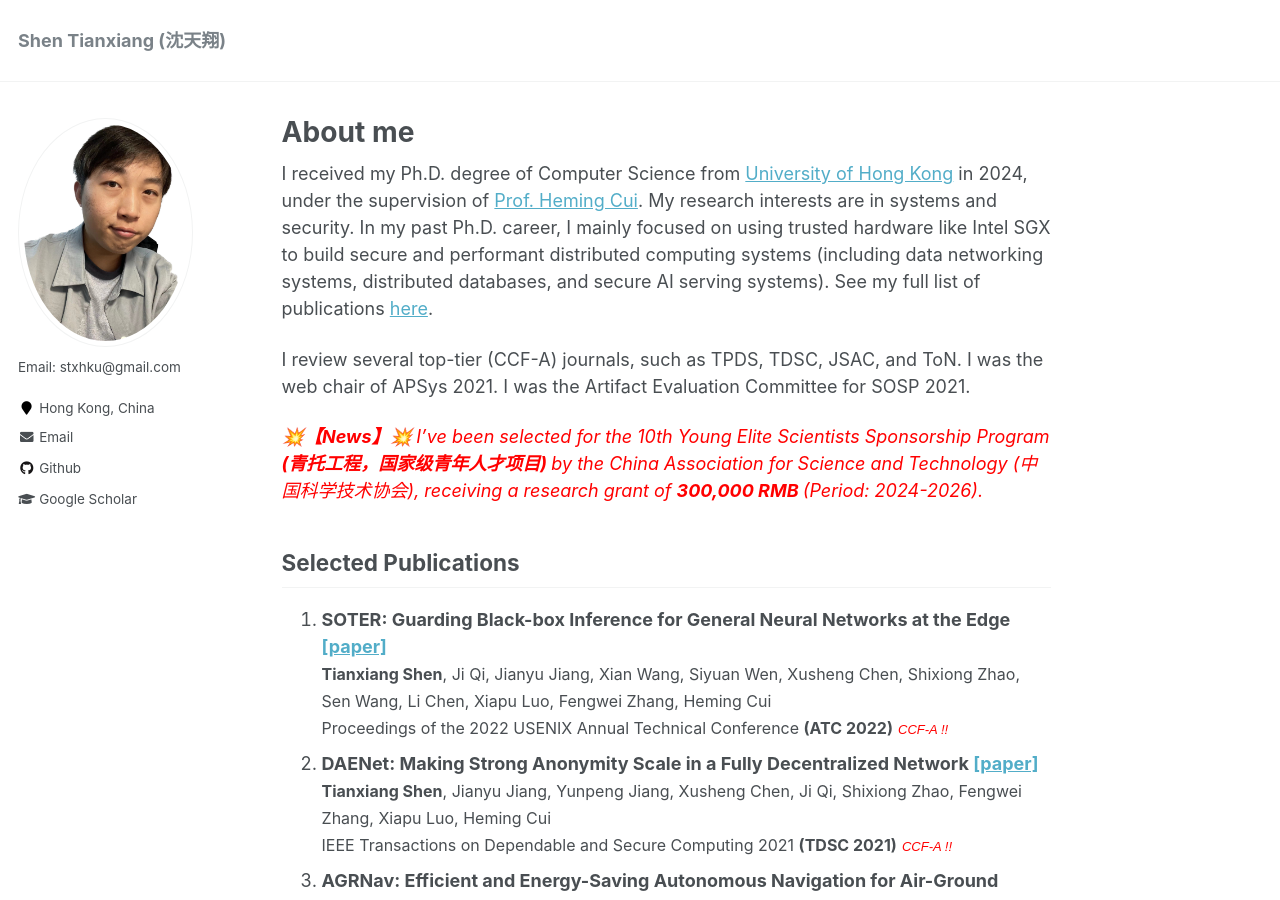
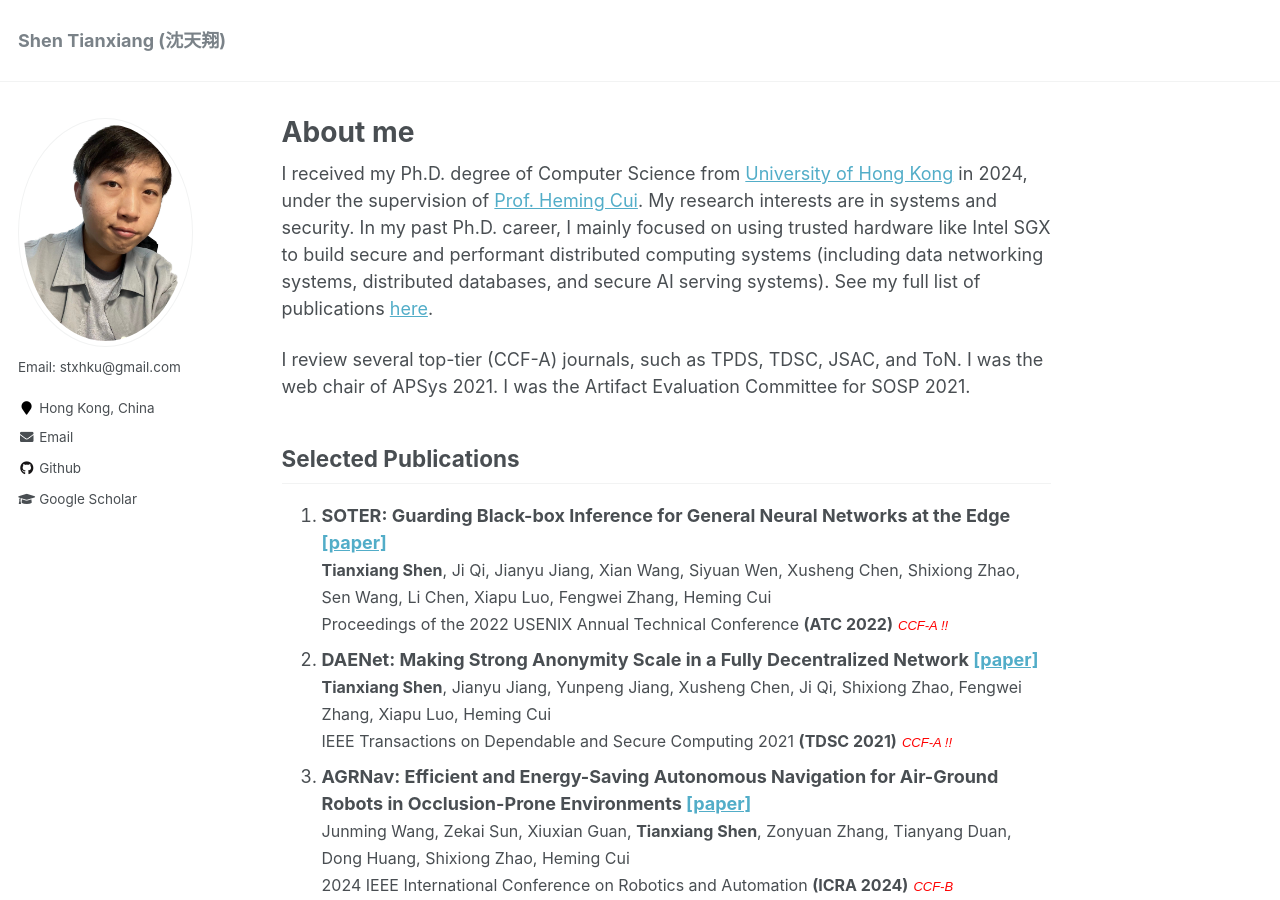
Before and after one commit to tianxiang999/tianxiang999.github.io, a Jekyll site: the page built from _pages/about.md, in a window 1280 px wide and 900 px high. Built offline with Jekyll 4.4.1, drawn with Linux system fonts in a browser that asks for light colours; comment, search, counter and statistics services are not loaded.

Commit message:
Update about.md

```diff
--- a/_pages/about.md
+++ b/_pages/about.md
@@ -19,13 +19,13 @@ I review several top-tier (CCF-A) journals, such as TPDS, TDSC, JSAC, and ToN. I
 was the web chair of APSys 2021. I was the Artifact Evaluation
 Committee for SOSP 2021.
 
-<strong><em style="color: red;">💥【News】💥 </em></strong><em style="color:
+<!-- <strong><em style="color: red;">💥【News】💥 </em></strong><em style="color:
 red;">I've been selected for the 10th Young Elite Scientists Sponsorship Program
 </em><strong><em style="color: red;">(青托工程，国家级青年人才项目) </em></strong><em style="color:
 red;">by the China Association for Science and Technology (中国科学技术协会)</em><em style="color:
 red;">, receiving a research grant of </em><strong><em style="color:
 red;">300,000 RMB </em></strong><em style="color:
-red;">(Period: 2024-2026).</em>
+red;">(Period: 2024-2026).</em> -->
 
 
 
```
